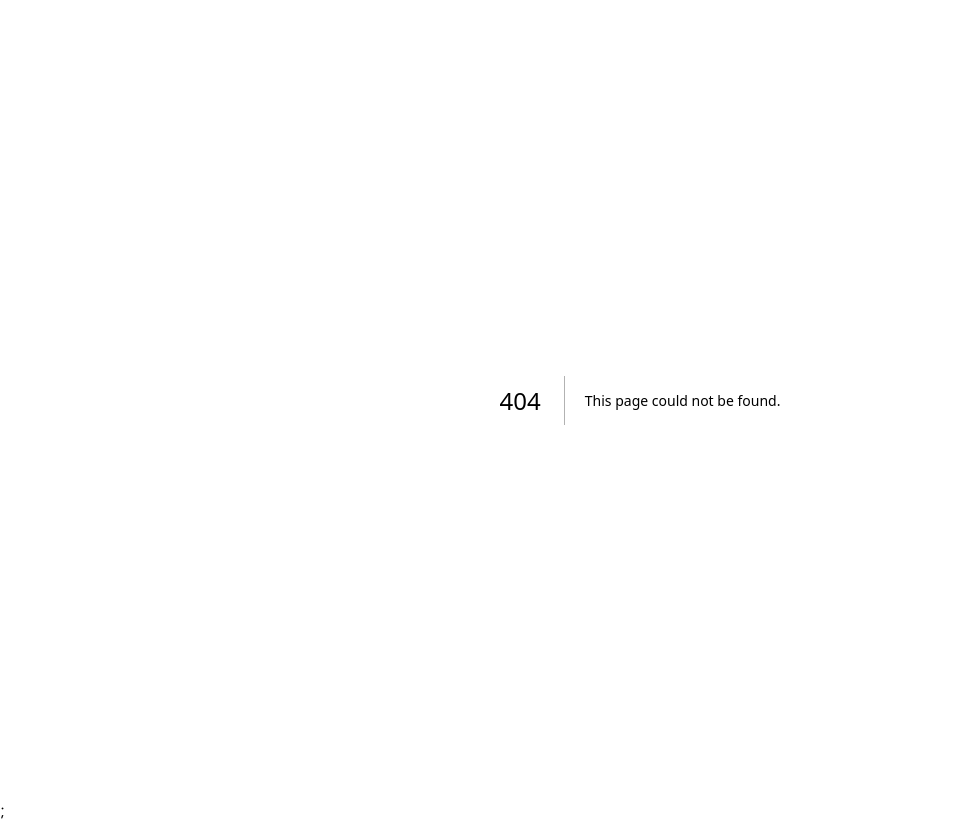
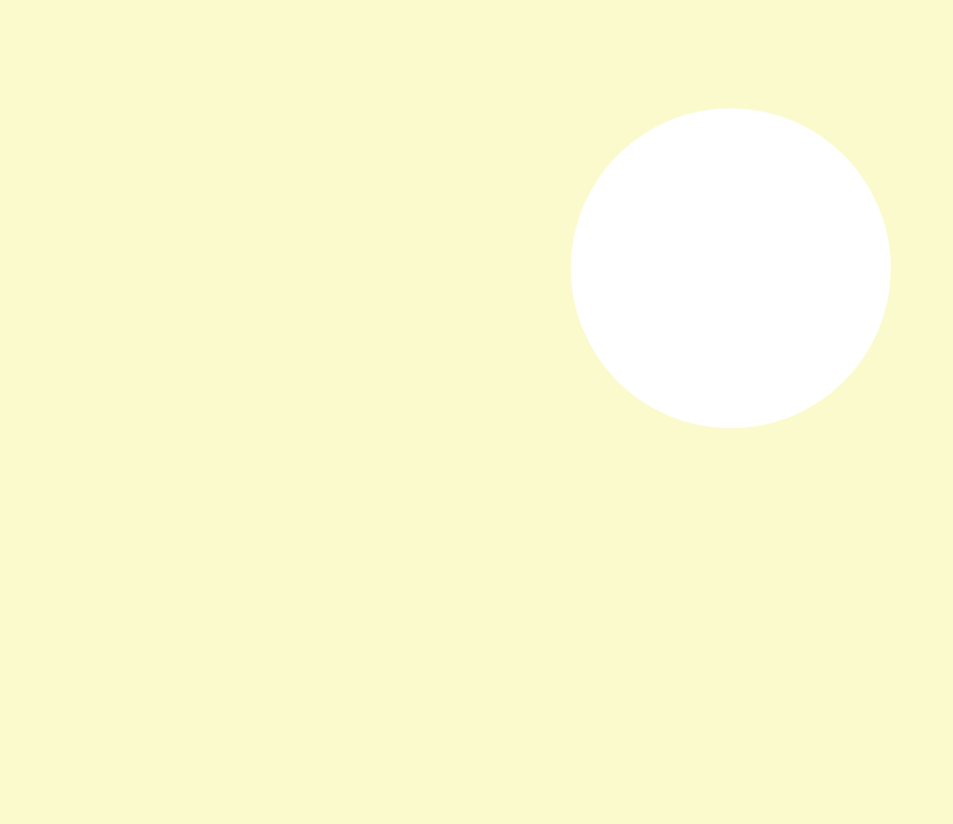
Before and after one commit to mijin0928/Today, a Next.js app: page /components/circle/Circle in a window 1280 px wide. Before the commit this address had no page. Shown: the whole page, without its empty margins (0-953 px from the left). After the commit the page ends 800 px from the top, so only its background shows below. Built offline with nearby package versions, Linux system fonts and the light colour scheme.

Commit message:
feat: Circle 컴포넌트 구현

```diff
--- a/src/pages/_app.tsx
+++ b/src/pages/_app.tsx
@@ -5,7 +5,7 @@ import type { AppProps } from 'next/app';
 export default function App({ Component, pageProps }: AppProps) {
   return (
     <div className={cls(nanum_Gothic.className, fredoka.variable)}>
-      <Component {...pageProps} />;
+      <Component {...pageProps} />
     </div>
   );
 }
--- a/src/pages/_document.tsx
+++ b/src/pages/_document.tsx
@@ -4,7 +4,7 @@ export default function Document() {
   return (
     <Html lang="ko">
       <Head />
-      <body>
+      <body className='bg-background'>
         <Main />
         <NextScript />
       </body>
--- /dev/null
+++ b/src/pages/components/circle/Circle.tsx
@@ -0,0 +1,9 @@
+export default function Circle() {
+  return (
+    <span
+      className={
+        'absolute z-[-1] size-[10rem] md:size-[15rem] lg:size-[20rem] left-[calc(50%_-_5rem)] md:left-[calc(50%_-_7.5rem)] lg:left-[calc(50%_-_10rem)] top-[50%] rounded-full animate-rotate bg-white origin-top'
+      }
+    ></span>
+  );
+}
--- a/tailwind.config.js
+++ b/tailwind.config.js
@@ -10,6 +10,14 @@ module.exports = {
       fontFamily: {
         fredoka: ['var(--fredoka)'],
       },
+      keyframes: {
+        rotate: {
+          '100%': { transform: 'rotate(360deg)' },
+        },
+      },
+      animation: {
+        rotate: 'rotate 5s linear infinite',
+      },
     },
   },
   plugins: [],
```
